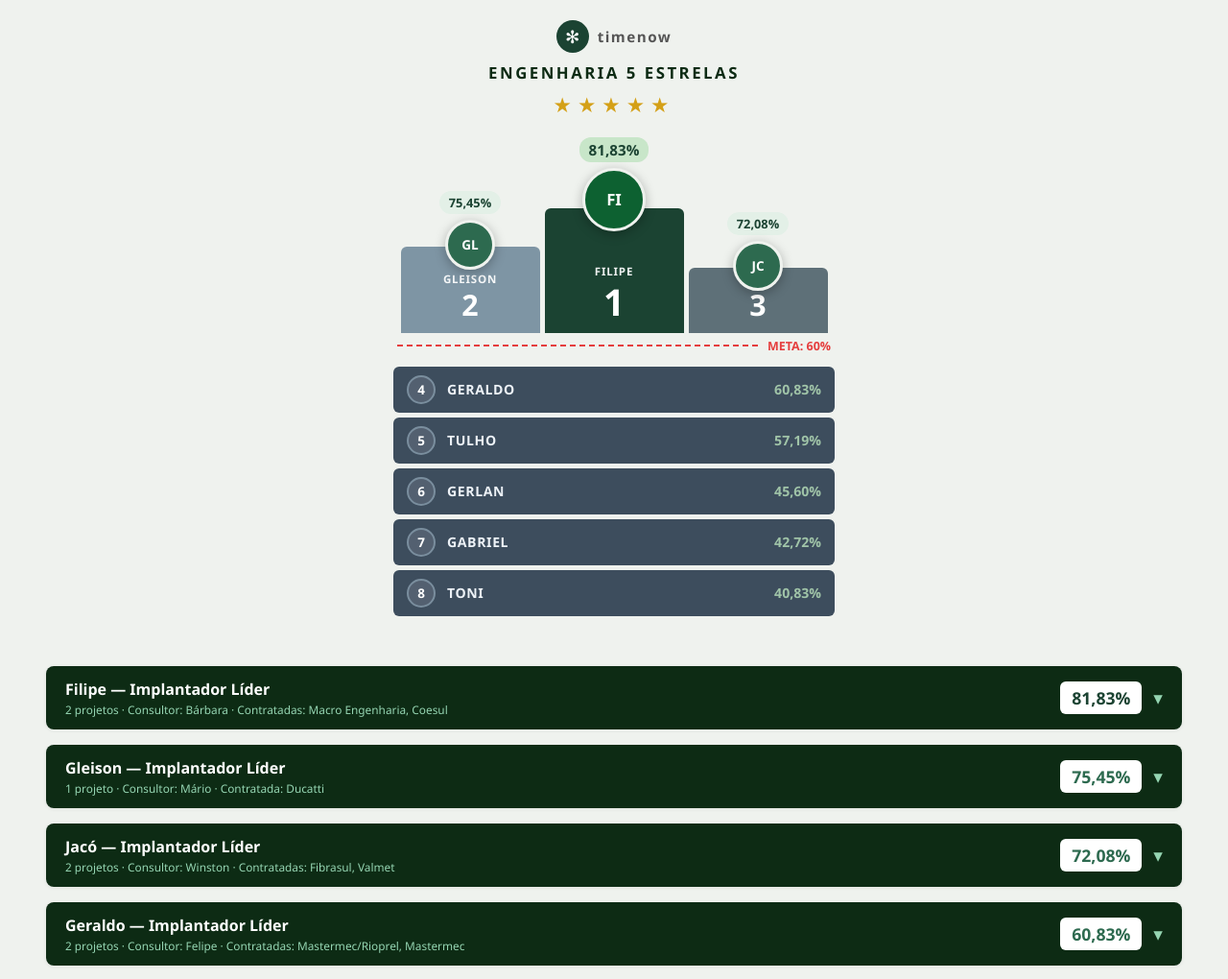
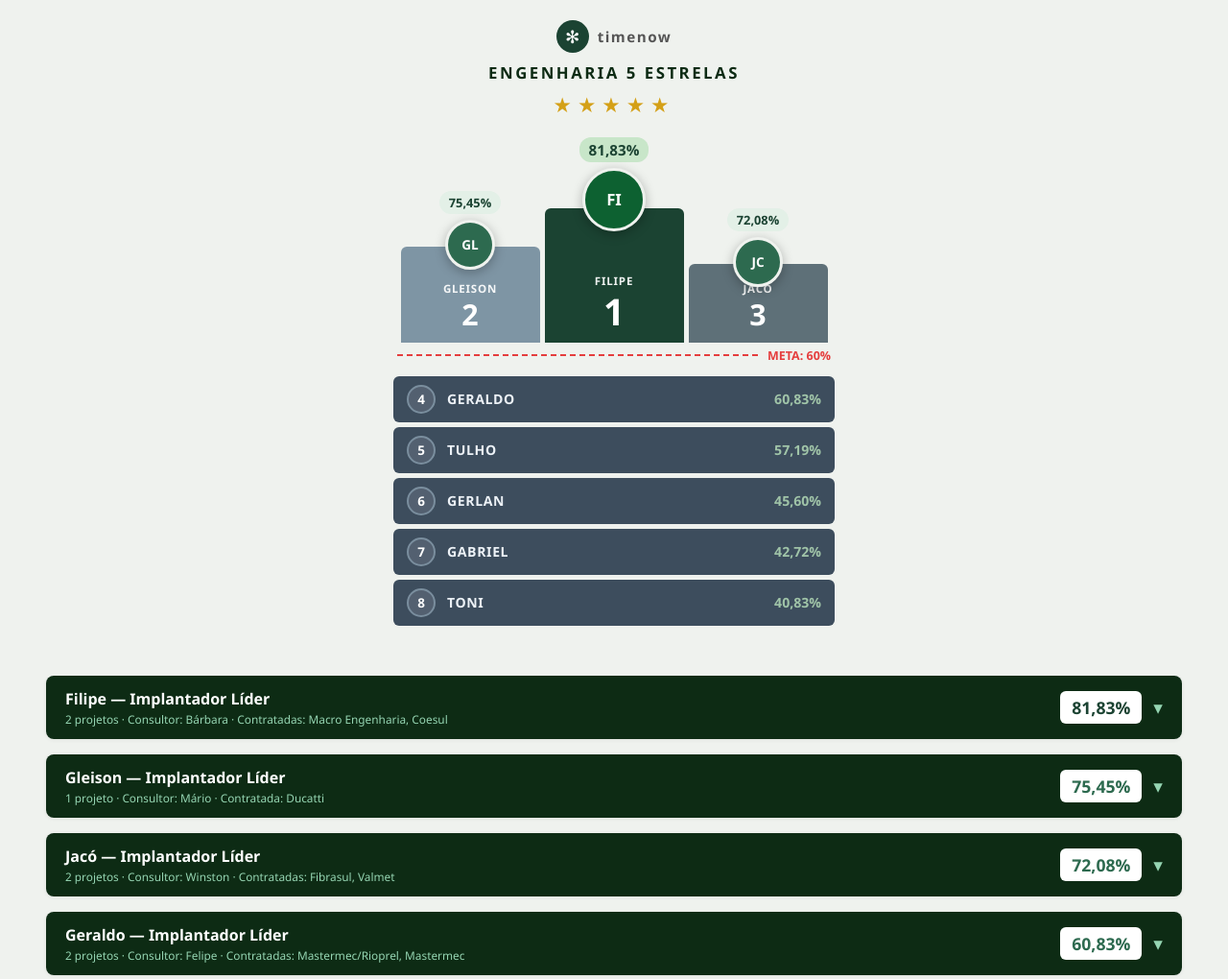
Before and after one commit to planejamentotnecmpc-hue/idi-relatorio-maio-2026, a plain HTML site: page index.html in a window 1280 px wide. Shown: the part 802-1822 px from the top of the page at 96% size. Drawn offline with Linux system fonts and the light colour scheme.

Commit message:
fix: altura do bloco p3 no podium - nome nao sobreposto pelo avatar

```diff
--- a/index.html
+++ b/index.html
@@ -153,9 +153,9 @@
   .rnk-av{width:52px;height:52px;border-radius:50%;display:flex;align-items:center;justify-content:center;font-weight:800;font-size:.85rem;color:white;border:3px solid #EFF2EE;box-shadow:0 3px 12px rgba(0,0,0,.28);position:relative;z-index:2;flex-shrink:0;}
   .rnk-place.p1 .rnk-av{width:66px;height:66px;font-size:1.05rem;}
   .rnk-blk{width:100%;border-radius:6px 6px 0 0;display:flex;flex-direction:column;align-items:center;justify-content:flex-end;padding-bottom:12px;gap:3px;margin-top:-24px;padding-top:30px;transition:filter .15s;}
-  .rnk-place.p2 .rnk-blk{height:90px;background:#7E95A4;}
-  .rnk-place.p1 .rnk-blk{height:130px;background:#1B4332;padding-top:40px;}
-  .rnk-place.p3 .rnk-blk{height:68px;background:#5E7078;}
+  .rnk-place.p2 .rnk-blk{height:100px;background:#7E95A4;}
+  .rnk-place.p1 .rnk-blk{height:140px;background:#1B4332;padding-top:40px;}
+  .rnk-place.p3 .rnk-blk{height:82px;background:#5E7078;padding-top:26px;}
   .rnk-pname{color:rgba(255,255,255,.92);font-size:.72rem;font-weight:700;text-transform:uppercase;letter-spacing:.8px;}
   .rnk-pnum{color:white;font-size:1.9rem;font-weight:900;line-height:1.1;}
   .rnk-place.p1 .rnk-pnum{font-size:2.4rem;}
```
